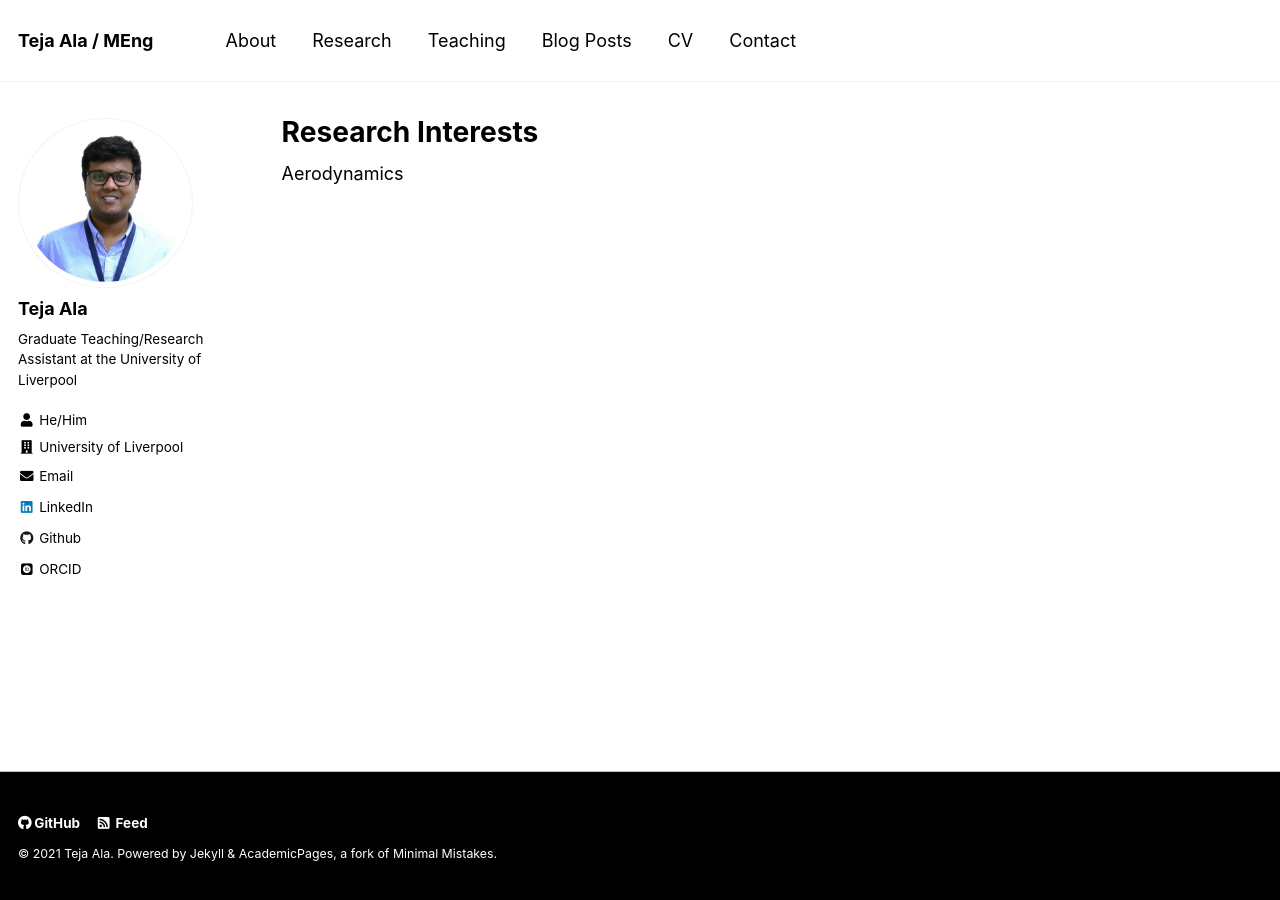
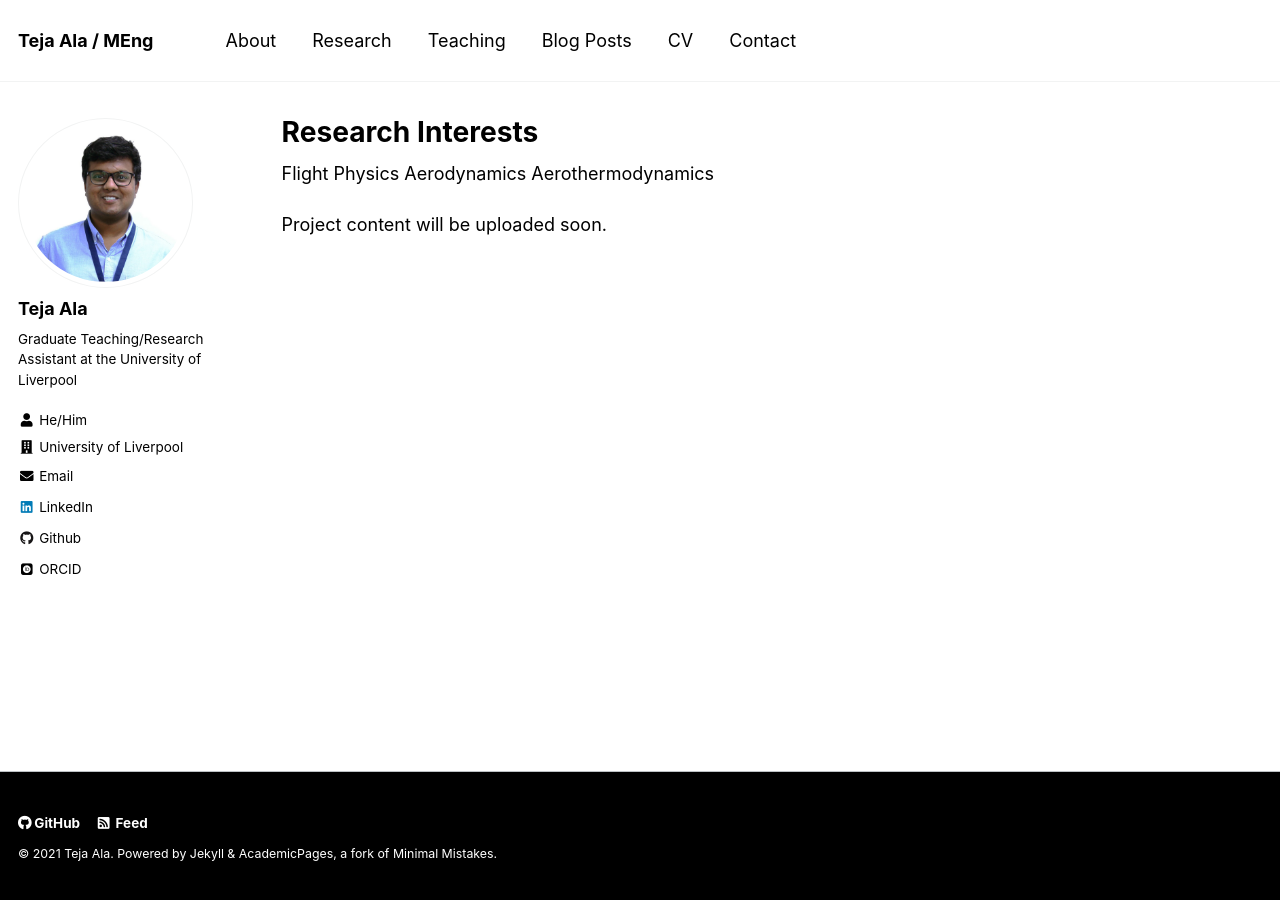
Before and after one commit to dekeract01/dekeract01.github.io, a Jekyll site: the page built from _pages/research.md, in a window 1280 px wide. Built offline with Jekyll 4.4.1, drawn with Linux system fonts in a browser that asks for light colours; some web fonts are replaced.

Commit message:
changed research interests

```diff
--- a/_pages/research.md
+++ b/_pages/research.md
@@ -7,4 +7,9 @@ redirect_from:
   - /research/
 ---
 
+Flight Physics
 Aerodynamics
+Aerothermodynamics
+
+
+Project content will be uploaded soon.
```
